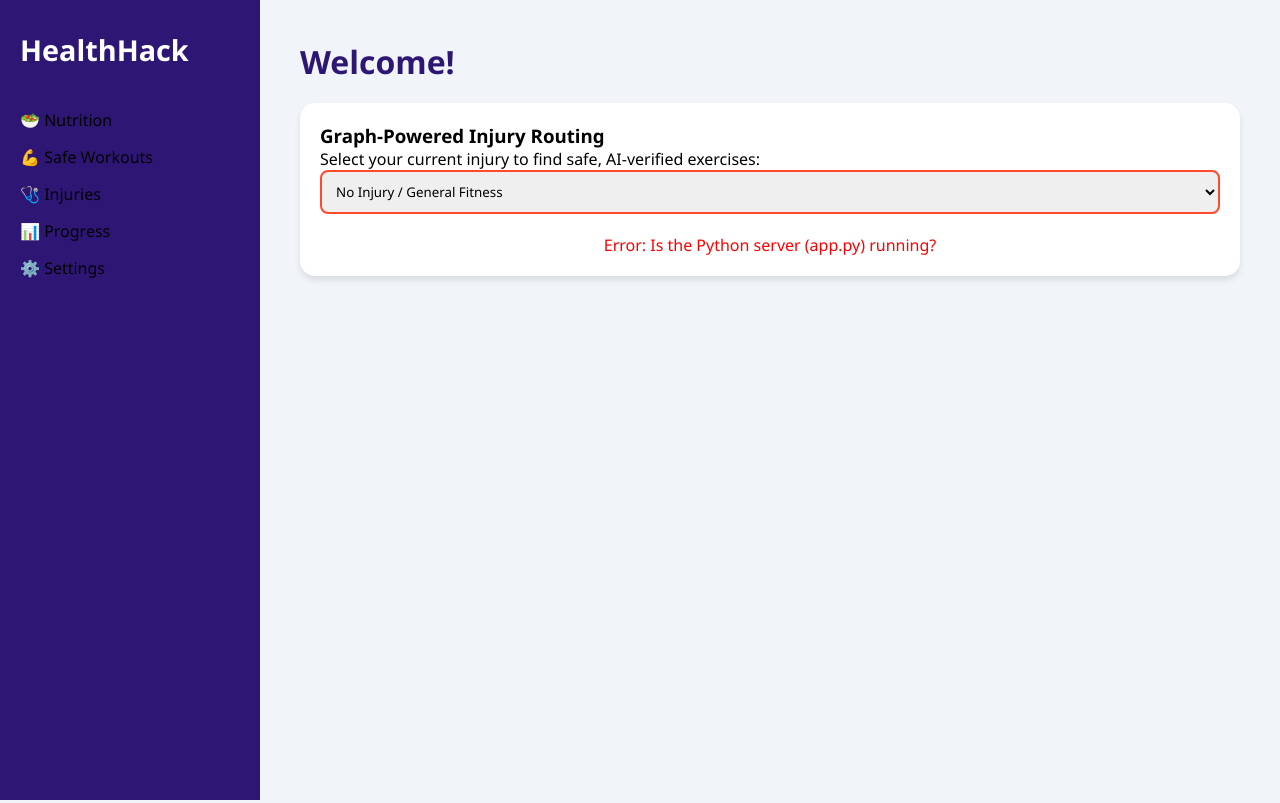
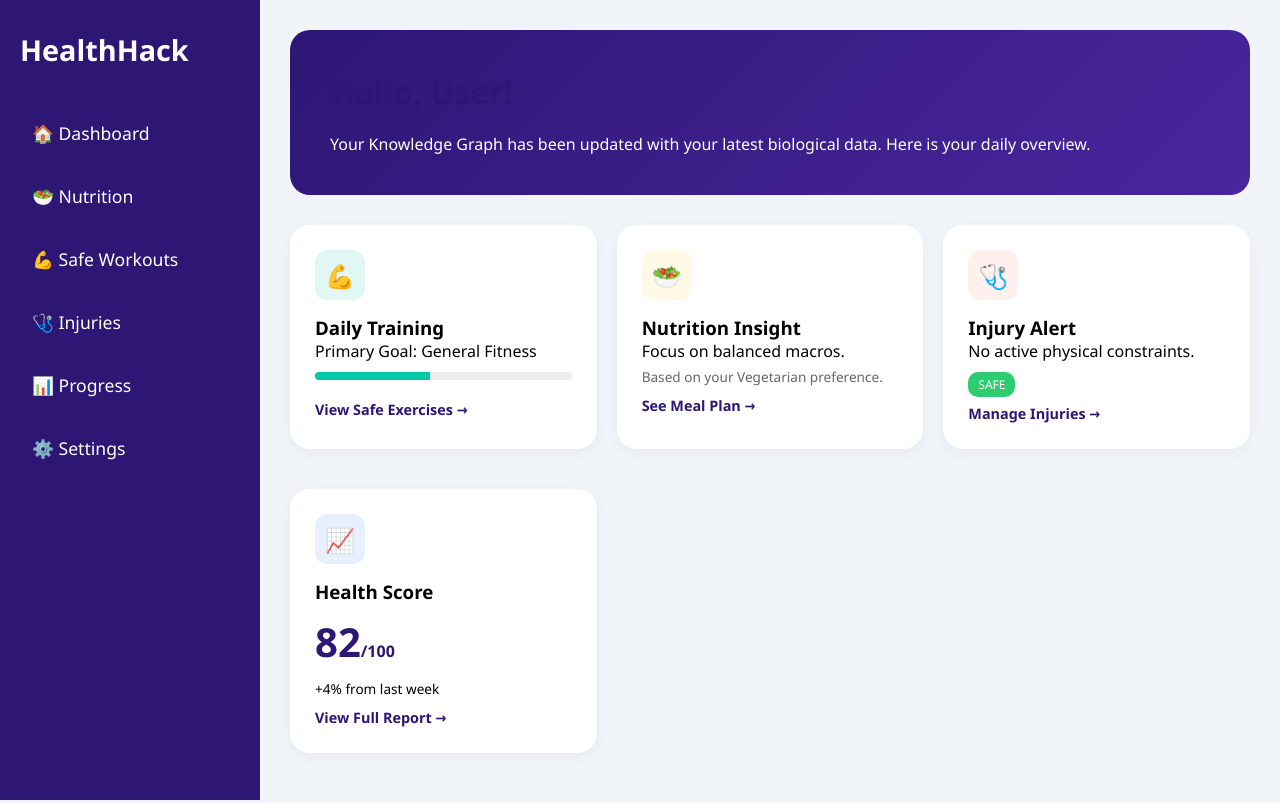
Before and after one commit to Eesha0407/Health-Hack, a Flask app: template templates/dashboard.html in a window 1280 px wide. Run offline with Flask 3, Linux system fonts and the light colour scheme; the template is opened without the code that fills it, so the values that code supplies are empty.

Commit message:
Revamp Health Dashboard with dynamic content
Updated the Health Dashboard layout and functionality, including personalized user greetings and dynamic injury and nutrition insights.

```diff
--- a/templates/dashboard.html
+++ b/templates/dashboard.html
@@ -2,103 +2,188 @@
 <html lang="en">
 <head>
     <meta charset="UTF-8">
-    <title>Health Dashboard</title>
+    <title>Health Dashboard - ByteNova</title>
     <link rel="stylesheet" href="style.css">
+    <style>
+        /* Fix for the white bar on top */
+        body, html {
+            margin: 0;
+            padding: 0;
+            overflow-x: hidden;
+        }
+
+        .container2 {
+            display: flex;
+            min-height: 100vh;
+        }
+
+        /* Dashboard specific layout */
+        .dashboard-grid {
+            display: grid;
+            grid-template-columns: repeat(auto-fit, minmax(300px, 1fr));
+            gap: 20px;
+            margin-top: 20px;
+        }
+        .stat-card {
+            background: white;
+            padding: 25px;
+            border-radius: 20px;
+            box-shadow: 0 4px 15px rgba(0,0,0,0.05);
+            transition: transform 0.3s ease;
+        }
+        .stat-card:hover {
+            transform: translateY(-5px);
+        }
+        .icon-circle {
+            width: 50px;
+            height: 50px;
+            border-radius: 12px;
+            display: flex;
+            align-items: center;
+            justify-content: center;
+            margin-bottom: 15px;
+            font-size: 1.5rem;
+        }
+        .progress-mini-bar {
+            height: 8px;
+            background: #eee;
+            border-radius: 4px;
+            margin: 10px 0;
+            overflow: hidden;
+        }
+        .progress-mini-fill {
+            height: 100%;
+            background: #00c9a7;
+        }
+        .action-link {
+            color: #2d1674;
+            text-decoration: none;
+            font-weight: bold;
+            font-size: 0.9rem;
+            display: inline-block;
+            margin-top: 10px;
+        }
+        .welcome-section {
+            background: linear-gradient(135deg, #2d1674, #4a269d);
+            color: white;
+            padding: 40px;
+            border-radius: 20px;
+            margin-bottom: 30px;
+            /* Ensuring no top margin pushes it down */
+            margin-top: 0;
+        }
+
+        /* Adjust main content to touch the top if needed */
+        .main-content {
+            padding: 30px;
+            padding-top: 30px; /* Adjust this to 0 if you want the welcome banner to touch the very top */
+            background-color: #f1f5f9;
+        }
+    </style>
 </head>
 <body>
 
 <div class="container2">
-
     <!-- Sidebar -->
     <div class="sidebar">
         <div class="healthhack">
-            <h1 class="logo">HealthHack</h1>
+            <h1 class="logo" style="color: white;">HealthHack</h1>
         </div>
-
-
         <ul class="menu">
-
-            <li>🥗 Nutrition</li>
-            <li>💪 Safe Workouts</li>
-            <li>🩺 Injuries</li>
-            <li>📊 Progress</li><form action="dashboard.html"></form>
-            <li>⚙️ Settings</li>
+            <li><a href="dashboard.html" style="color: white; text-decoration: none;">🏠 Dashboard</a></li>
+            <li><a href="nutrition.html" style="color: white; text-decoration: none;">🥗 Nutrition</a></li>
+            <li><a href="workouts.html" style="color: white; text-decoration: none;">💪 Safe Workouts</a></li>
+            <li><a href="injuries.html" style="color: white; text-decoration: none;">🩺 Injuries</a></li>
+            <li><a href="progress.html" style="color: white; text-decoration: none;">📊 Progress</a></li>
+            <li><a href="settings.html" style="color: white; text-decoration: none;">⚙️ Settings</a></li>
         </ul>
     </div>
 
-    <!-- Main Content (blank for now) -->
+    <!-- Main Content -->
     <div class="main-content">
-        <h1>Welcome!</h1>
-        <div class="card" style="margin-top: 20px; padding: 20px; border-radius: 15px; background: white; box-shadow: 0 4px 6px rgba(0,0,0,0.1);">
-    <h3>Graph-Powered Injury Routing</h3>
-    <p>Select your current injury to find safe, AI-verified exercises:</p>
+        <div class="welcome-section">
+            <h1 id="userGreeting" style="margin-top: 0;">Hello, Athlete!</h1>
+            <p>Your Knowledge Graph has been updated with your latest biological data. Here is your daily overview.</p>
+        </div>
 
-    <select id="injurySelect" style="padding: 10px; border-radius: 8px; border: 2px solid #ff4b2b; width: 100%; margin-bottom: 20px;">
-        <option value="No Injury">No Injury / General Fitness</option>
-        <option value="Knee Pain">Knee Pain</option>
-        <option value="Lower Back Pain">Lower Back Pain</option>
-        <option value="Wrist Pain">Wrist Pain</option>
-        <option value="Shoulder Injury">Shoulder Injury</option>
-    </select>
+        <div class="dashboard-grid">
+            <!-- Workout Summary -->
+            <div class="stat-card">
+                <div class="icon-circle" style="background: #e0f7f4; color: #00c9a7;">💪</div>
+                <h3>Daily Training</h3>
+                <p id="workoutStatus">Checking your safe zones...</p>
+                <div class="progress-mini-bar"><div class="progress-mini-fill" style="width: 45%;"></div></div>
+                <a href="workouts.html" class="action-link">View Safe Exercises →</a>
+            </div>
 
-    <div id="workoutResults" style="display: flex; flex-wrap: wrap; gap: 10px; justify-content: center;">
+            <!-- Nutrition Summary -->
+            <div class="stat-card">
+                <div class="icon-circle" style="background: #fff9e6; color: #ffcc00;">🥗</div>
+                <h3>Nutrition Insight</h3>
+                <p id="dietStatus">Personalizing macros...</p>
+                <p style="font-size: 0.85rem; color: #666; margin-top: 5px;">Based on your <span id="prefLabel">...</span> preference.</p>
+                <a href="nutrition.html" class="action-link">See Meal Plan →</a>
+            </div>
+
+            <!-- Injury Status -->
+            <div class="stat-card">
+                <div class="icon-circle" style="background: #fff0f0; color: #ff4d4d;">🩺</div>
+                <h3>Injury Alert</h3>
+                <p id="injuryStatus">Analyzing constraints...</p>
+                <div style="margin-top: 10px;">
+                    <span id="injuryBadge" style="background: #ff4d4d; color: white; padding: 4px 10px; border-radius: 10px; font-size: 0.75rem;">ACTIVE</span>
+                </div>
+                <a href="injuries.html" class="action-link">Manage Injuries →</a>
+            </div>
+
+            <!-- Health Score -->
+            <div class="stat-card">
+                <div class="icon-circle" style="background: #e6f0ff; color: #005088;">📈</div>
+                <h3>Health Score</h3>
+                <h2 style="color: #2d1674; font-size: 2.5rem; margin: 10px 0;">82<span style="font-size: 1rem;">/100</span></h2>
+                <p style="font-size: 0.85rem;">+4% from last week</p>
+                <a href="progress.html" class="action-link">View Full Report →</a>
+            </div>
         </div>
+    </div>
 </div>
-    </div>
 
-</div>
 <script>
+    window.onload = function() {
+        // Retrieve personalized data
+        const name = localStorage.getItem('userName') || "User";
+        const injury = localStorage.getItem('userInjury') || "No Injury";
+        const goal = localStorage.getItem('userGoal') || "General Fitness";
+        const preference = localStorage.getItem('userPreference') || "Vegetarian";
 
-// In the <script> at the bottom of dashboard.html, add this at the top:
-window.onload = function() {
-    const savedInjury = localStorage.getItem('userInjury');
-    if (savedInjury) {
-        const select = document.getElementById('injurySelect');
-        // If what they typed matches one of our options, select it!
-        if (["Knee Pain", "Lower Back Pain", "Wrist Pain", "Shoulder Injury"].includes(savedInjury)) {
-            select.value = savedInjury;
+        // Update UI
+        document.getElementById('userGreeting').innerText = `Hello, ${name}!`;
+        document.getElementById('prefLabel').innerText = preference;
+
+        // Dynamic Injury Text
+        const injuryStatus = document.getElementById('injuryStatus');
+        const injuryBadge = document.getElementById('injuryBadge');
+        if (injury === "No Injury") {
+            injuryStatus.innerText = "No active physical constraints.";
+            injuryBadge.innerText = "SAFE";
+            injuryBadge.style.backgroundColor = "#2ecc71";
+        } else {
+            injuryStatus.innerText = `Routing around ${injury}.`;
         }
-        // Run the graph query automatically
-        fetchAndDisplayWorkouts();
-    }
-};
 
-    const injurySelect = document.getElementById('injurySelect');
-    const workoutResults = document.getElementById('workoutResults');
+        // Dynamic Goal Text
+        document.getElementById('workoutStatus').innerText = `Primary Goal: ${goal}`;
 
-    async function fetchAndDisplayWorkouts() {
-        const injury = injurySelect.value;
-        workoutResults.innerHTML = "<p>Analyzing graph topology...</p>";
-
-        try {
-            // This calls your Python server on port 5000
-            const response = await fetch(`http://127.0.0.1:5000/api/get_safe_workouts?injury=${encodeURIComponent(injury)}`);
-            const data = await response.json();
-
-            workoutResults.innerHTML = ""; // Clear loading text
-
-            if (data.safe_exercises && data.safe_exercises.length > 0) {
-                // Replace the internal part of your data.safe_exercises.forEach loop with this:
-data.safe_exercises.forEach(ex => {
-    const card = document.createElement('div');
-    card.className = "exercise-card"; // This links it to the CSS above
-    card.innerText = ex;
-    workoutResults.appendChild(card);
-});
-            } else {
-                workoutResults.innerHTML = "<p>No safe exercises found for this injury.</p>";
-            }
-        } catch (error) {
-            console.error("Backend Error:", error);
-            workoutResults.innerHTML = "<p style='color: red;'>Error: Is the Python server (app.py) running?</p>";
+        // Dynamic Nutrition Text
+        const dietStatus = document.getElementById('dietStatus');
+        if (goal === "Muscle Gain") {
+            dietStatus.innerText = "Focus on high-protein intake.";
+        } else if (goal === "Weight Loss") {
+            dietStatus.innerText = "Focus on calorie deficit.";
+        } else {
+            dietStatus.innerText = "Focus on balanced macros.";
         }
-    }
-
-    // Run whenever the dropdown changes
-    injurySelect.addEventListener('change', fetchAndDisplayWorkouts);
-
-    // Run once on page load
-    fetchAndDisplayWorkouts();
+    };
 </script>
 
 </body>
```
